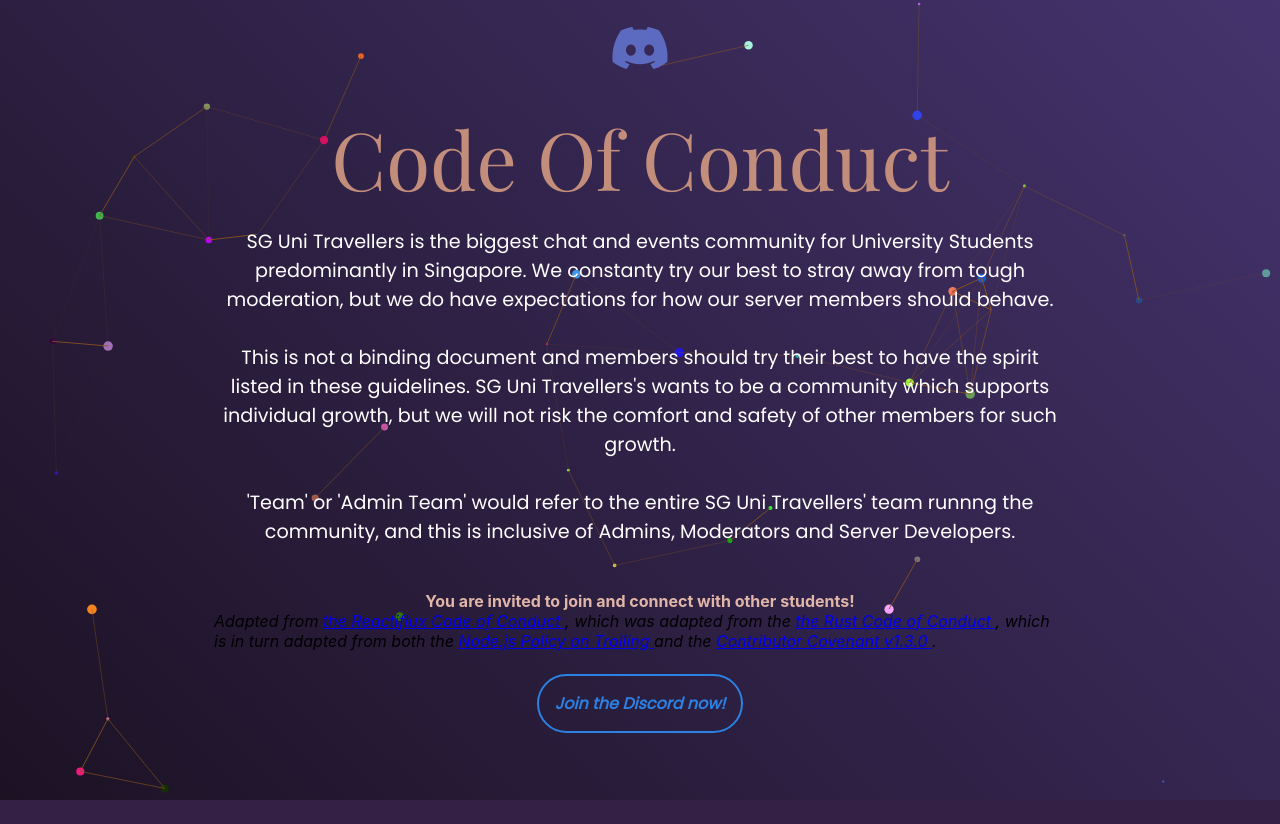
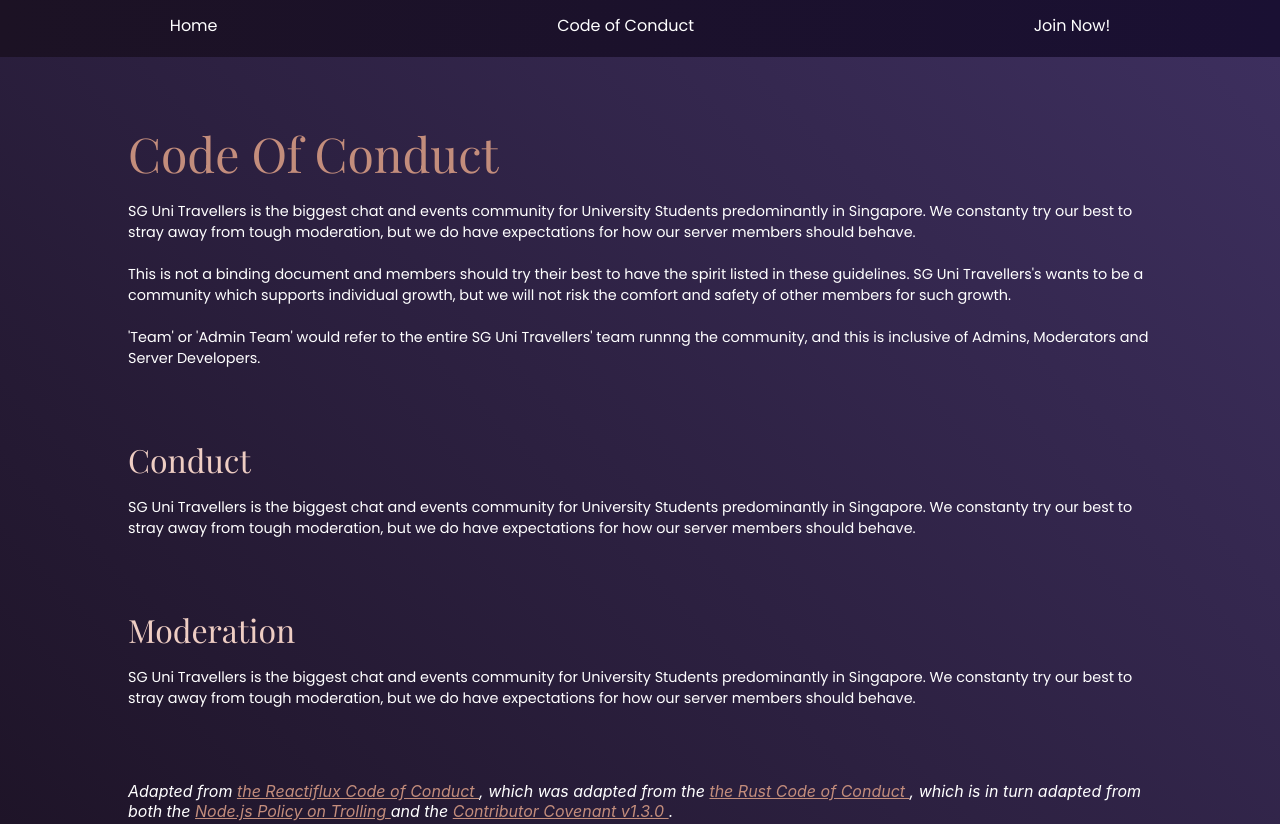
Before and after one commit to limZyuan/Website_Particle, a plain HTML site: page conduct.html in a window 1280 px wide. Shown: the top 824 px of the page. Before the commit the page ends 800 px from the top, so only its background shows below. Drawn offline with nearby package versions, Linux system fonts and the light colour scheme.

Commit message:
update conduct and css clean up

```diff
--- a/conduct.html
+++ b/conduct.html
@@ -23,14 +23,28 @@
     <title>Singapore University Discord</title>
   </head>
   <body>
-    <div id="wrapper">
-      <div id="container">
-        <i class="discordLogo fab fa-discord"></i>
+    <ul class="navbar">
+      <li class="home"><a href="/">Home</a></li>
+      <li class="conduct"><a href="./conduct.html">Code of Conduct</a></li>
+      <li class="join">
+        <a
+          href="https://discord.com/invite/6jXfEPDfGC"
+          title="https://discord.com/invite/6jXfEPDfGC"
+          target="_blank"
+          rel="noopener"
+          noreferrer
+          >Join Now!</a
+        >
+      </li>
+    </ul>
+    <div class="conductwrapper">
         <h1>Code Of Conduct</h1>
         <p class='conductIntroduction'></p>
-        <b class="flashwords"
-            >You are invited to join and connect with other students!</b
-        >
+        <h2>Conduct</h2>
+        <p class='conductConduct'></p>
+        <h2>Moderation</h2>
+        <p class='conductModeration'></p>
+
         <div id='conductAdaptations' class="conductAdaptations">
           <i>
             Adapted from
@@ -68,11 +82,10 @@
             rel="noopener"
             >
               Contributor Covenant v1.3.0
-            </a>
-            .
+            </a>.
         </div>
         <a
-          id="mainbutton"
+        class="mainbuttonconduct"
         href="https://discord.com/invite/6jXfEPDfGC"
         title="https://discord.com/invite/6jXfEPDfGC"
         target="_blank"
@@ -82,9 +95,6 @@
         Join the Discord now!
       </a>
     </div>
-      <canvas id="canvas1"></canvas>
-    </div>
-    <script type="text/javascript" src="index.js"></script>
     <script type="text/javascript" src="copywriting.js"></script>
   </body>
 </html>
--- a/copywriting.js
+++ b/copywriting.js
@@ -1,30 +1,36 @@
 var codeOfConduct = {
   intro: {
-        type: 'basic',
+    type: "basic",
     paragraphs: [
-            'SG Uni Travellers is the biggest chat and events community for University Students predominantly in Singapore. We constanty try our best to stray away from tough moderation, but we do have expectations for how our server members should behave.',
-            'This is not a binding document and members should try their best to have the spirit listed in these guidelines. SG Uni Travellers\'s wants to be a community which supports individual growth, but we will not risk the comfort and safety of other members for such growth.',
-            "'Team' or 'Admin Team' would refer to the entire SG Uni Travellers' team runnng the community, and this is inclusive of Admins, Moderators and Server Developers."
-        ]
+      "SG Uni Travellers is the biggest chat and events community for University Students predominantly in Singapore. We constanty try our best to stray away from tough moderation, but we do have expectations for how our server members should behave.",
+      "This is not a binding document and members should try their best to have the spirit listed in these guidelines. SG Uni Travellers's wants to be a community which supports individual growth, but we will not risk the comfort and safety of other members for such growth.",
+      "'Team' or 'Admin Team' would refer to the entire SG Uni Travellers' team runnng the community, and this is inclusive of Admins, Moderators and Server Developers.",
+    ],
   },
   conduct: {
-        type: 'basic',
+    type: "basic",
     paragraphs: [
-            'SG Uni Travellers is the biggest chat and events community for University Students predominantly in Singapore. We constanty try our best to stray away from tough moderation, but we do have expectations for how our server members should behave.',
-        ]
+      "SG Uni Travellers is the biggest chat and events community for University Students predominantly in Singapore. We constanty try our best to stray away from tough moderation, but we do have expectations for how our server members should behave.",
+    ],
   },
   moderation: {
-        type: 'basic',
+    type: "basic",
     paragraphs: [
-            'SG Uni Travellers is the biggest chat and events community for University Students predominantly in Singapore. We constanty try our best to stray away from tough moderation, but we do have expectations for how our server members should behave.',
-        ]
-    }
-}
+      "SG Uni Travellers is the biggest chat and events community for University Students predominantly in Singapore. We constanty try our best to stray away from tough moderation, but we do have expectations for how our server members should behave.",
+    ],
+  },
+};
 
-let intro = document.querySelector('.conductIntroduction')
+let intro = document.querySelector(".conductIntroduction");
+let conduct = document.querySelector(".conductConduct");
+let moderation = document.querySelector(".conductModeration");
 
-codeOfConduct.intro.paragraphs.forEach(para => {
-    intro.innerHTML += para + '<br/><br/>';
+codeOfConduct.intro.paragraphs.forEach((para) => {
+  intro.innerHTML += para + "<br/><br/>";
 });
-
-console.log(intro)
+codeOfConduct.conduct.paragraphs.forEach((para) => {
+  conduct.innerHTML += para + "<br/><br/>";
+});
+codeOfConduct.moderation.paragraphs.forEach((para) => {
+  moderation.innerHTML += para + "<br/><br/>";
+});
--- a/css/conduct.css
+++ b/css/conduct.css
@@ -1,15 +1,33 @@
-.conductAdaptations {
-    margin-bottom: 2.5rem;
+.conductwrapper {
+  min-height: 100vh;
+  padding: 5% 10% 4rem 10%;
+  background: linear-gradient(45deg, #1c1224, #3d2f5e);
 }
 
-@media screen and (min-height: 250px) {
-    #wrapper {
-        height: 800px;
-    }
+.conductAdaptations {
+  color: #ffffff;
+  margin: 5% 0 4rem 0;
 }
 
-@media screen and (min-height: 750px) {
-    #wrapper {
-        height: 100vh;
-    }
+.conductAdaptations a {
+  color: #c38d7c;
 }
+
+.mainbuttonconduct {
+  text-decoration: none;
+  border: 2px solid #2c81e2;
+  border-radius: 200px;
+  color: #2c81e2;
+  font-weight: 600;
+  font-size: 1rem;
+  font-family: "Poppins", sans-serif;
+  white-space: nowrap;
+  padding: 1rem;
+  cursor: pointer;
+}
+
+.mainbuttonconduct:hover {
+  transition: 0.2s ease-in-out;
+  color: #5ea9ff;
+  border: 2px solid #5ea9ff;
+}
--- a/css/index.css
+++ b/css/index.css
@@ -12,65 +12,124 @@
   background: #332044;
 }
 
-#wrapper {
-  position: relative;
-  height: 100vh;
+h1 {
+  font-family: "Playfair Display", serif;
+  color: #c38d7c;
+  font-size: 3rem;
+  letter-spacing: 0;
+  font-weight: 400;
+  margin-bottom: 1rem;
 }
 
-#canvas1 {
-  position: absolute;
-  top: 0;
-  background: linear-gradient(45deg, #1c1224, #44336d);
-  z-index: -1;
-  animation: fadein 3s forwards;
-  opacity: 0;
-  height: 100%;
-  width: 100%;
-}
-
-#container {
-  display: flex;
-  flex-direction: column;
-  align-items: center;
-  margin: auto;
-  padding: 1.5rem;
-  width: 900px;
-}
-
-/* #container .discordLogo {
-  justify-content: center;
-} */
-
-h1 {
+h2 {
   font-family: "Playfair Display", serif;
-  text-align: center;
-  color: #c38d7c;
-  font-size: 5rem;
+  color: #eecdc3;
+  font-size: 2rem;
   letter-spacing: 0;
   font-weight: 400;
-  animation-name: fadein;
-  animation-duration: 1s;
-  animation-fill-mode: forwards;
-  opacity: 0;
   margin-bottom: 1rem;
 }
 
 p {
   color: #ffffff;
-  text-align: center;
   font-weight: 500;
-  font-size: 1.2rem;
+  font-size: 0.9rem;
   font-family: "Poppins", sans-serif;
-  animation: fadein 1s forwards;
-  opacity: 0;
-  margin-bottom: 1rem;
-  text-justify: auto;
+  margin-bottom: 3rem;
 }
 
-#mainbutton {
-  animation: fadein 1s forwards;
+/* nav bar */
+
+.navbar {
+  display: flex;
+  flex-direction: row;
+  justify-content: space-around;
+  position: -webkit-sticky;
+  position: sticky;
+  top: 0;
+  background: linear-gradient(90deg, #1c1224, #1a1033);
+  z-index: 100;
+}
+
+.navbar li {
+  display: inline;
+  text-align: center;
+}
+
+.navbar a {
+  display: inline-block;
+  color: #ffffff;
+  font-family: "Poppins", sans-serif;
+  font-size: 1rem;
+  text-decoration: none;
+  padding: 0.8rem;
+}
+.navbar a:after {
+  background: none repeat scroll 0 0 transparent;
+  bottom: 0;
+  content: "";
+  display: block;
+  height: 0.1rem;
+  margin-top: 0.3rem;
+  background: #fff;
+  transition: width 0.3s ease 0s, left 0.3s ease 0s;
+  width: 0;
+}
+.navbar a:hover:after {
+  width: 100%;
+  left: 0;
+}
+
+/* particles canvas */
+
+#canvas1 {
+  position: absolute;
+  top: 0;
+  left: 0;
+  width: 100%;
+  background: linear-gradient(45deg, #1c1224, #44336d);
+  z-index: -1;
+  animation-name: fadein;
+  animation-duration: 2s;
+  animation-delay: 1s;
+  animation-fill-mode: forwards;
   opacity: 0;
-  outline: none;
+}
+.wrapper {
+  position: absolute;
+  display: inline-flex;
+  flex-direction: column;
+  align-items: center;
+  justify-content: center;
+  top: 50%;
+  left: 50%;
+  transform: translate(-50%, -50%);
+}
+
+.homeh1,
+.homep1 {
+  text-align: center;
+  animation-name: fadein;
+  animation-fill-mode: forwards;
+  opacity: 0;
+}
+
+.homeh1 {
+  animation-duration: 3s;
+  animation-delay: 1s;
+}
+
+.homep1 {
+  animation-duration: 2s;
+  animation-delay: 2s;
+}
+
+.mainbutton {
+  animation-name: fadein;
+  animation-duration: 2s;
+  animation-delay: 3s;
+  animation-fill-mode: forwards;
+  opacity: 0;
   text-decoration: none;
   border: 2px solid #2c81e2;
   border-radius: 200px;
@@ -78,11 +137,12 @@
   font-weight: 600;
   font-size: 1rem;
   font-family: "Poppins", sans-serif;
+  white-space: nowrap;
   padding: 1rem;
   cursor: pointer;
 }
 
-#mainbutton:hover {
+.mainbutton:hover {
   transform: scale(1.05);
   transition: 0.2s ease-in-out;
   color: #5ea9ff;
@@ -91,7 +151,9 @@
 
 .fa-discord {
   transform: translateY(-80%);
-  animation: fadedown 3s forwards;
+  animation-name: fadedown;
+  animation-duration: 3s;
+  animation-fill-mode: forwards;
   opacity: 0;
   font-size: 3rem;
   margin-bottom: 2rem;
@@ -101,6 +163,8 @@
 .flashwords {
   animation: flash 2s infinite ease-in-out alternate;
 }
+
+/* animations */
 
 @keyframes fadein {
   0% {
@@ -130,9 +194,15 @@
   }
 }
 
+/* responsive css for small phones  */
 
-@media screen and (max-width: 950px) {
-  #wrapper {
-    width: 1000px;
+@media only screen and (max-height: 750px) {
+  .fa-discord {
+    font-size: 0rem;
   }
 }
+@media only screen and (max-height: 570px) {
+  .flashwords {
+    display: none;
+  }
+}
```
Also changed, not shown: index.html (+21 -9 lines). Lines whose indentation alone changed are shown as unchanged.
